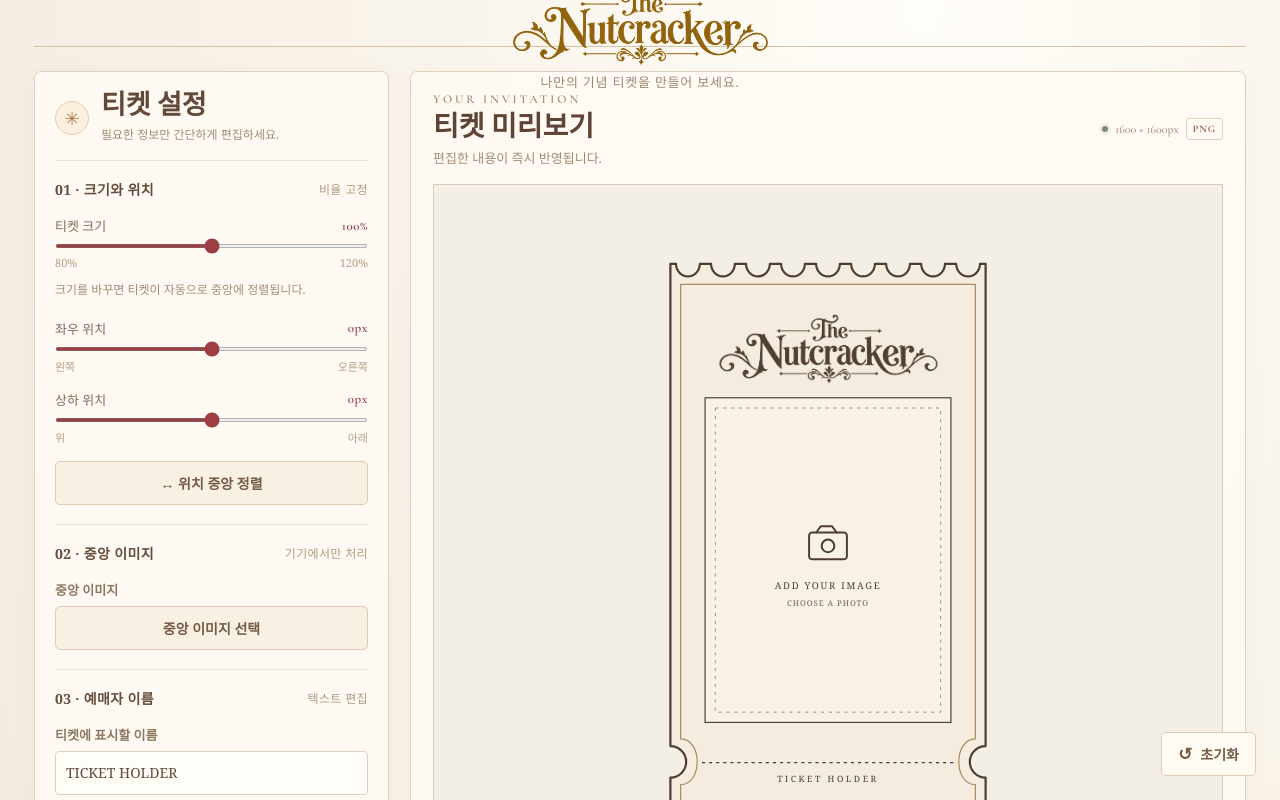
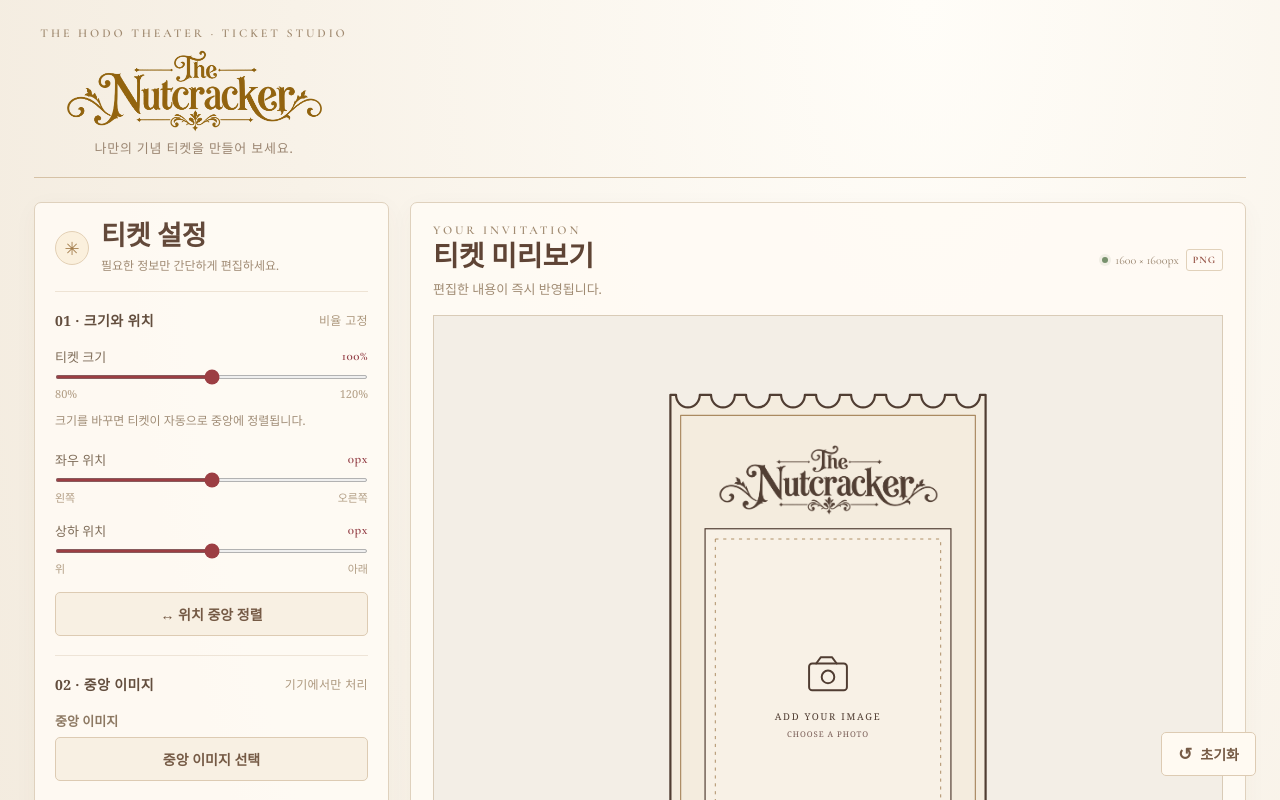
Before and after one commit to DoA-xoxo/ticket, a Next.js app in the folder nutcracker-ticket-editor-final/nutcracker-ticket-editor/: page / in a window 1280 px wide. Shown: the top 800 px of the page. Built offline with nearby package versions, Linux system fonts and the light colour scheme.

Commit message:
Update globals.css

```diff
--- a/nutcracker-ticket-editor-final/nutcracker-ticket-editor/app/globals.css
+++ b/nutcracker-ticket-editor-final/nutcracker-ticket-editor/app/globals.css
@@ -10,9 +10,6 @@ button:disabled { opacity:.65; cursor:wait; }
 .app-shell { min-height:100vh; padding:26px 34px 22px; background:radial-gradient(ellipse at 72% 0%,#fffdf8 0%,#f8f2e8 48%,#f0e7d9 100%); }
 .topbar { max-width:1500px; display:flex; align-items:center; justify-content:space-between; gap:22px; margin:0 auto 24px; padding:0 0 20px; border-bottom:1px solid #d6c2a6; }
 .brand {
-  position: absolute;
-  left: 50%;
-  transform: translateX(-50%);
   min-width: 0;
   display: flex;
   flex-direction: column;
```
